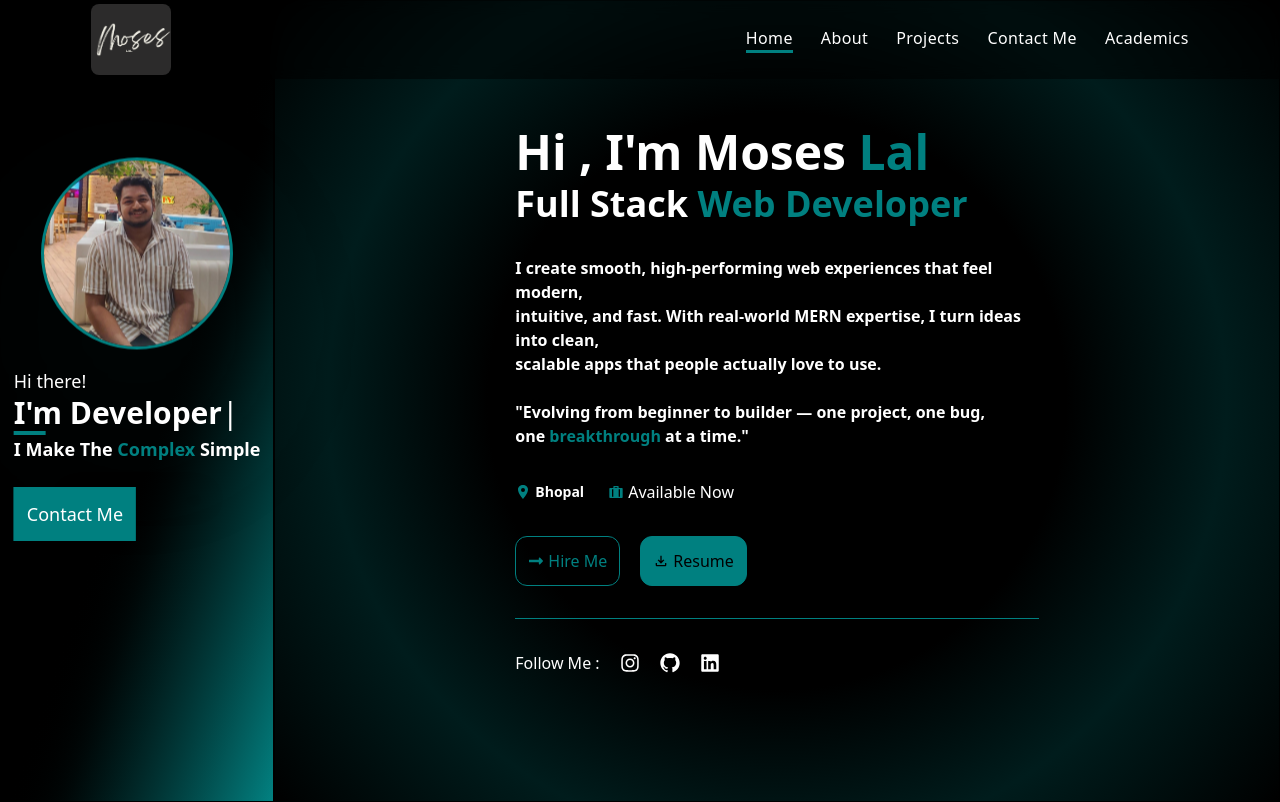
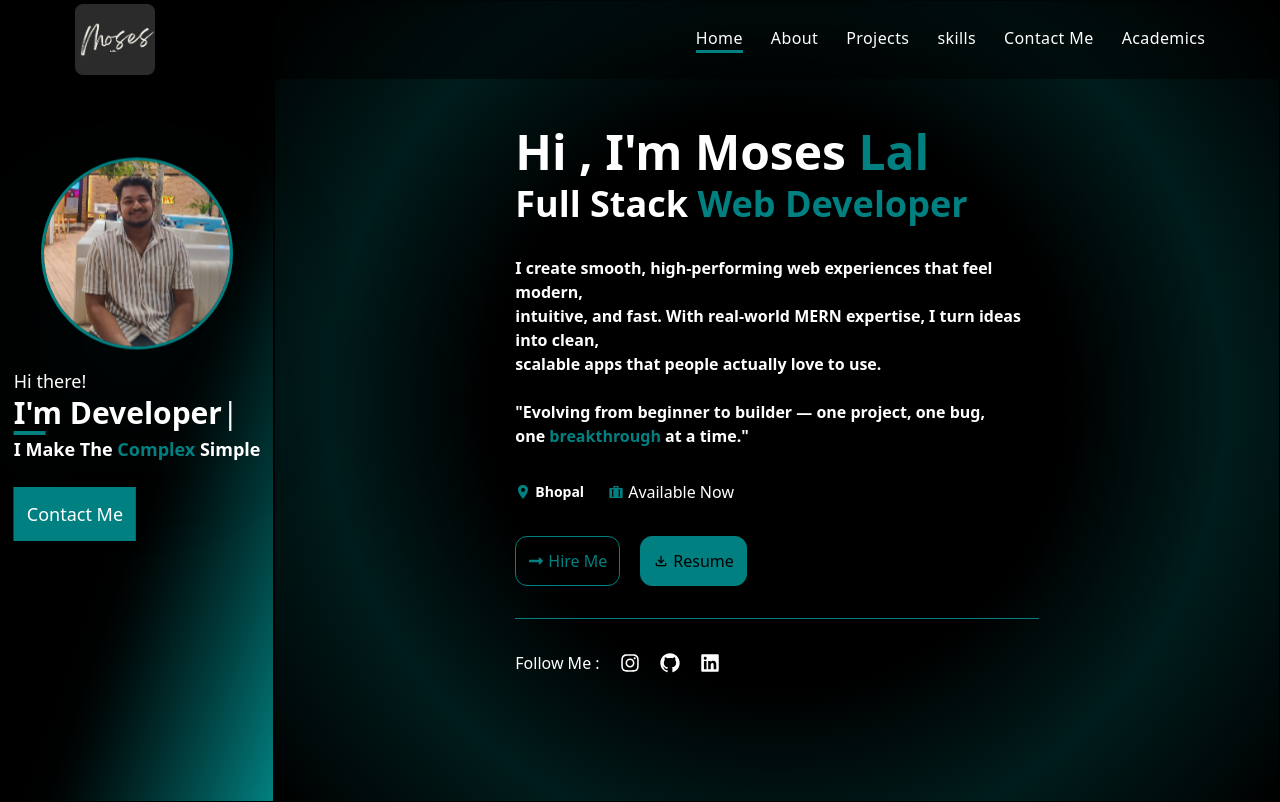
Before and after one commit to Moses-lal/Portfolio, a React (Vite) app: page / in a window 1280 px wide. Built offline with nearby package versions, Linux system fonts and the light colour scheme.

Commit message:
skills page added

```diff
--- a/src/components/Navbar.jsx
+++ b/src/components/Navbar.jsx
@@ -24,6 +24,7 @@ const Navbar = () => {
       <Link to={"/"} className={`${isActive("/")}`} >Home</Link>
       <Link to={"/about"} className={`${isActive("/about")}`}>About</Link>
       <Link to={"/project"} className={`${isActive("/project")}`} >Projects</Link>
+      <Link to={"/education"} className={`${isActive("/education")}`}>skills</Link>
       <Link to={"/contact"} className={`${isActive("/contact")}`}>Contact Me</Link>
       <Link to={"/education"} className={`${isActive("/education")}`}>Academics</Link>
     </div>
```
